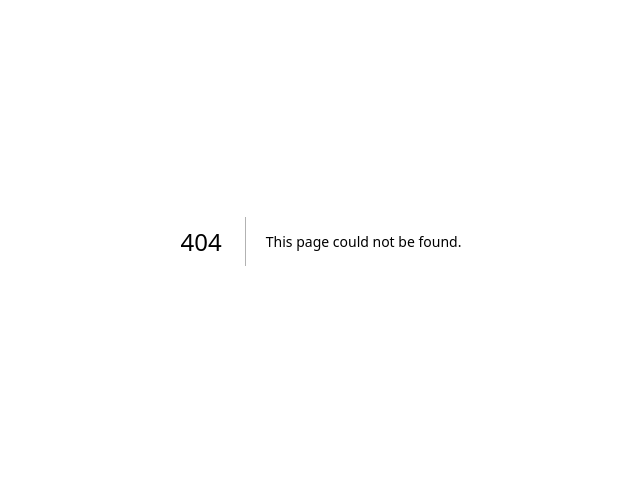
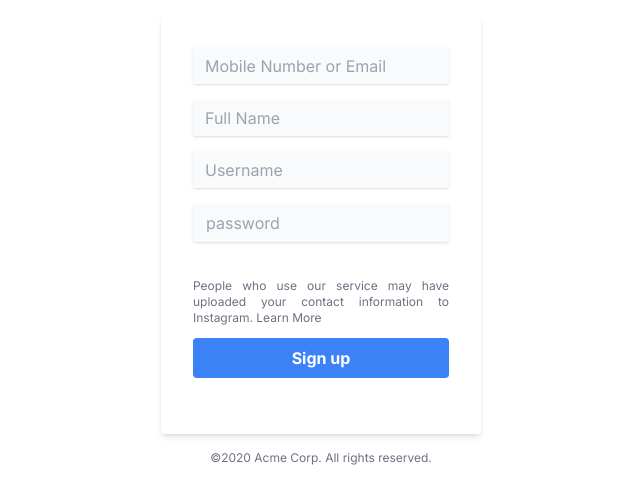
Before and after one commit to JahfarEv/ShareScape-next.js, a Next.js app: page /signup in a window 1280 px wide. Before the commit this address had no page. Shown: the part 159-662 px from the top of the page, without its empty margins (319-959 px from the left). Built offline with nearby package versions, Linux system fonts and the light colour scheme.

Commit message:
googleAuth

```diff
--- a/app/(auth)/login/page.jsx
+++ b/app/(auth)/login/page.jsx
@@ -1,7 +1,7 @@
 import LoginForm from '@/components/LoginForm'
 import React from 'react'
 
-const LoginPage = () => {
+const page = () => {
   return (
     <div>
       <LoginForm/>
@@ -9,4 +9,4 @@ const LoginPage = () => {
   )
 }
 
-export default LoginPage
+export default page
--- /dev/null
+++ b/app/(auth)/signup/page.jsx
@@ -0,0 +1,51 @@
+import React from 'react'
+
+const SignupPage = () => {
+  return (
+    <div>
+<div class="w-full max-w-xs">
+  <form class="bg-white shadow-md rounded px-8 pt-6 pb-8 mb-4">
+  <div class="mb-4">
+      <label class="block text-gray-700 text-sm font-bold mb-2" for="username">
+
+      </label>
+      <input class="shadow appearance-none border-slate-50 w-full py-2 px-3 text-gray-700 bg-slate-50	 leading-tight focus:outline-none focus:shadow-outline" id="username" type="text" placeholder="Mobile Number or Email" />
+    </div>
+    <div class="mb-4">
+      <label class="block text-gray-700 text-sm font-bold mb-2" for="username">
+
+      </label>
+      <input class="shadow appearance-none border-slate-50  w-full py-2 px-3 text-gray-700 bg-slate-50	leading-tight focus:outline-none focus:shadow-outline" id="username" type="text" placeholder="Full Name" />
+    </div>
+    <div class="mb-4">
+      <label class="block text-gray-700 text-sm font-bold mb-2" for="username">
+
+      </label>
+      <input class="shadow appearance-none border-slate-50  w-full py-2 px-3 text-gray-700 bg-slate-50	leading-tight focus:outline-none focus:shadow-outline" id="username" type="text" placeholder="Username" />
+    </div>
+    <div class="mb-6">
+      <label class="block text-gray-700 text-sm font-bold mb-2" for="password">
+
+      </label>
+      <input class="shadow appearance-none border border-slate-50 w-full py-2 px-3 text-gray-700 bg-slate-50 mb-3 leading-tight focus:outline-none focus:shadow-outline" id="password" type="password" placeholder="password" />
+
+    </div>
+
+    <p class="text-gray-500 text-xs mb-3 w-full text-justify">People who use our service may have uploaded your contact information to Instagram. Learn More</p>
+
+    <div class="flex items-center justify-between mb-6">
+      <button class="bg-blue-500 hover:bg-blue-700 text-white font-bold py-2 px-4 rounded w-full focus:outline-none focus:shadow-outline" type="button">
+        Sign up
+      </button>
+
+    </div>
+  </form>
+  <p class="text-center text-gray-500 text-xs">
+    &copy;2020 Acme Corp. All rights reserved.
+  </p>
+</div>
+    </div>
+  )
+}
+
+export default SignupPage
--- a/components/LoginForm.jsx
+++ b/components/LoginForm.jsx
@@ -1,13 +1,14 @@
+"use client"
 import { signIn } from "next-auth/react";
 import { useFormStatus } from "react-dom";
 import { Button } from "./ui/button";
-import { calSans } from "@/app/fonts";
+// import { calSans } from "@/app/fonts";
 
 export default function LoginForm() {
   return (
     <div className="space-y-3">
       <div className="flex-1 rounded-lg bg-gray-50 px-6 pb-4 pt-8">
-        <h1 className={`${calSans.className} mb-3 text-2xl dark:text-black`}>
+        <h1 className={`$ mb-3 text-2xl dark:text-black`}>
           Please log in to continue.
         </h1>
 
--- a/package.json
+++ b/package.json
@@ -10,6 +10,7 @@
   },
   "dependencies": {
     "@auth/prisma-adapter": "^1.3.2",
+    "@clerk/nextjs": "^4.29.7",
     "@prisma/client": "^5.9.1",
     "@radix-ui/react-dropdown-menu": "^2.0.6",
     "@radix-ui/react-label": "^2.0.2",
```
Also changed, not shown: auth.js (+48 -32 lines), 1 other file (tests, documents, lock files or other folders).
